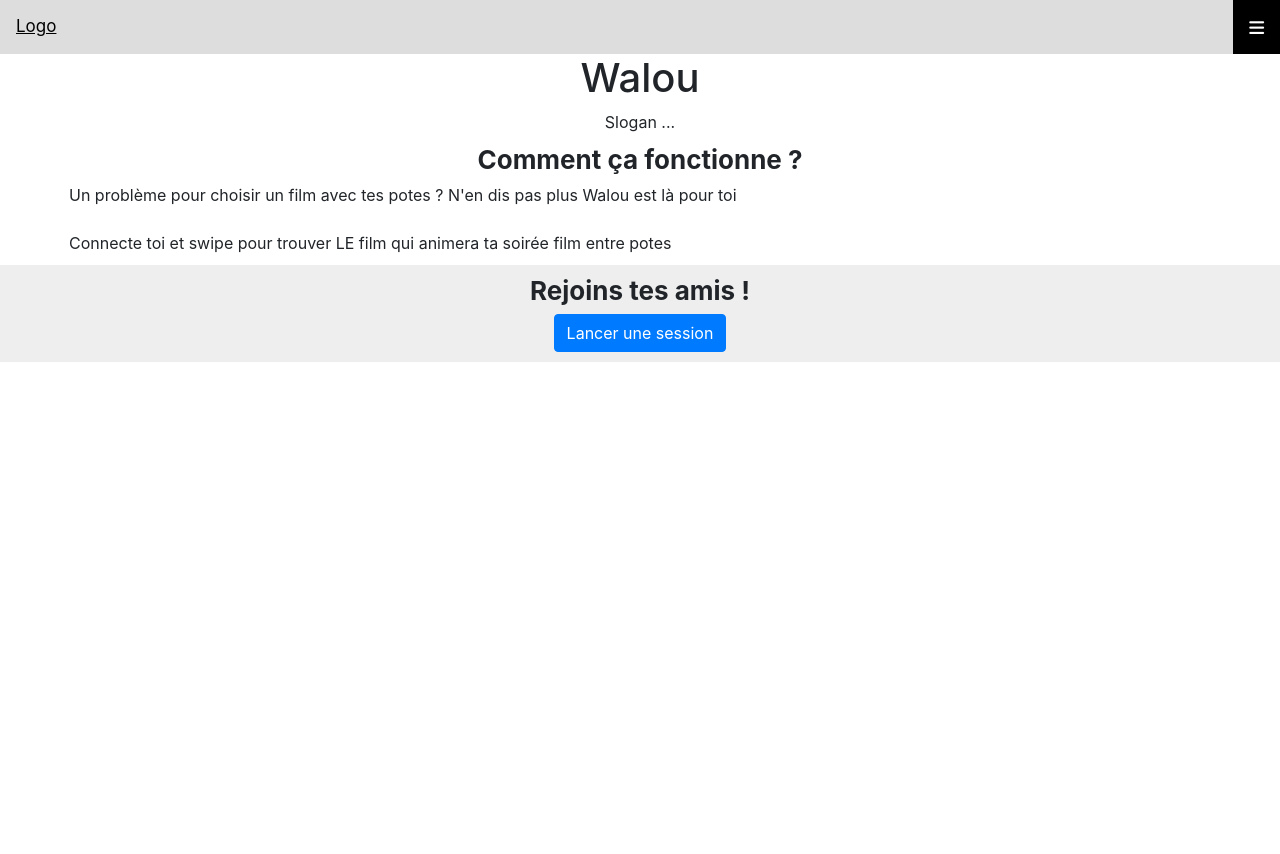
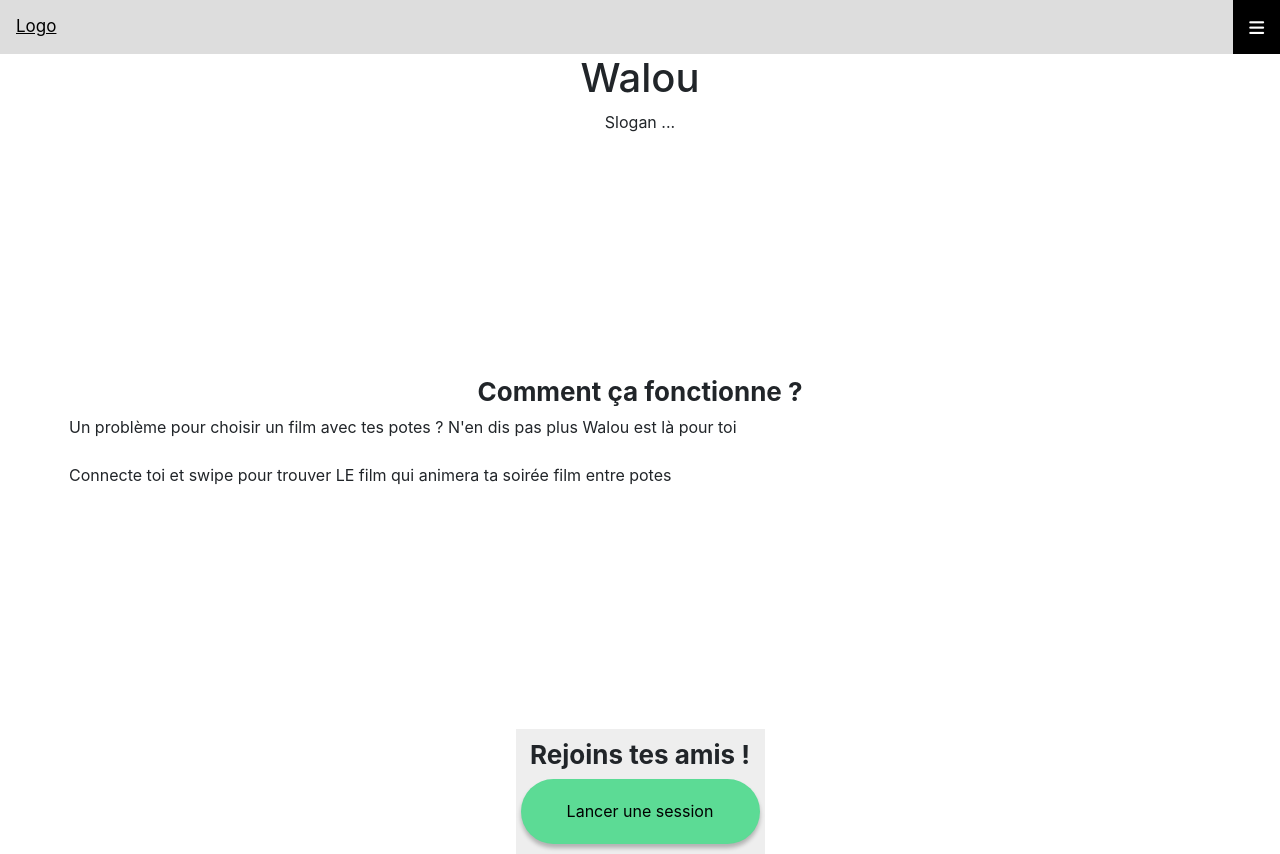
Before and after one commit to Saadovski/PLD_SMART, a React (Create React App) app in the folder frontend/: page / in a window 1280 px wide. Before the commit the page ends 800 px from the top, so only its background shows below. Built offline with nearby package versions, Linux system fonts and the light colour scheme.

Commit message:
box centrée marche

```diff
--- a/frontend/src/component/Home.js
+++ b/frontend/src/component/Home.js
@@ -3,9 +3,9 @@ import "../styles/home.css";
 
 function Home() {
   return (
-    <div className="home-container">
-      <h1>Walou</h1>
-      <div>Slogan ...</div>
+    <div className="home-container box-centre">
+            <div className="box-en-haut"><h1>Walou</h1>Slogan ...</div>
+
 
       <div className="presentation-container">
         <h2>Comment ça fonctionne ?</h2>
@@ -14,9 +14,9 @@ function Home() {
         <div>Connecte toi et swipe pour trouver LE film qui animera ta soirée film entre potes</div>
       </div>
 
-      <div className="join-container">
+      <div className="join-container bouton-vert-hover box-en-bas">
         <h2>Rejoins tes amis !</h2>
-        <Button onClick={() => (window.location.href = "/creersession")}>Lancer une session</Button>
+        <button className="bouton-vert-rempli" onClick={() => (window.location.href = "/creersession")}>Lancer une session</button>
       </div>
       {/* <button
         className="bouton-gris-rempli texte-blanc"
--- a/frontend/src/styles/box.css
+++ b/frontend/src/styles/box.css
@@ -1,18 +1,19 @@
 .box-centre{
     display: flex;
+    flex-direction: column;
     justify-content: center;
     align-items: center;
     min-height: 100vh;
 }
 
 .box-en-bas{
-    position: absolute;
-    bottom: 0;
+    position: relative;
+    bottom: 0vh;
 }
 
 .box-en-haut{
-    top: 10vh;
-    position: absolute;
+    top: 0vh;
+    position: relative;
     /*
     position: relative;
     position: absolute;
```
